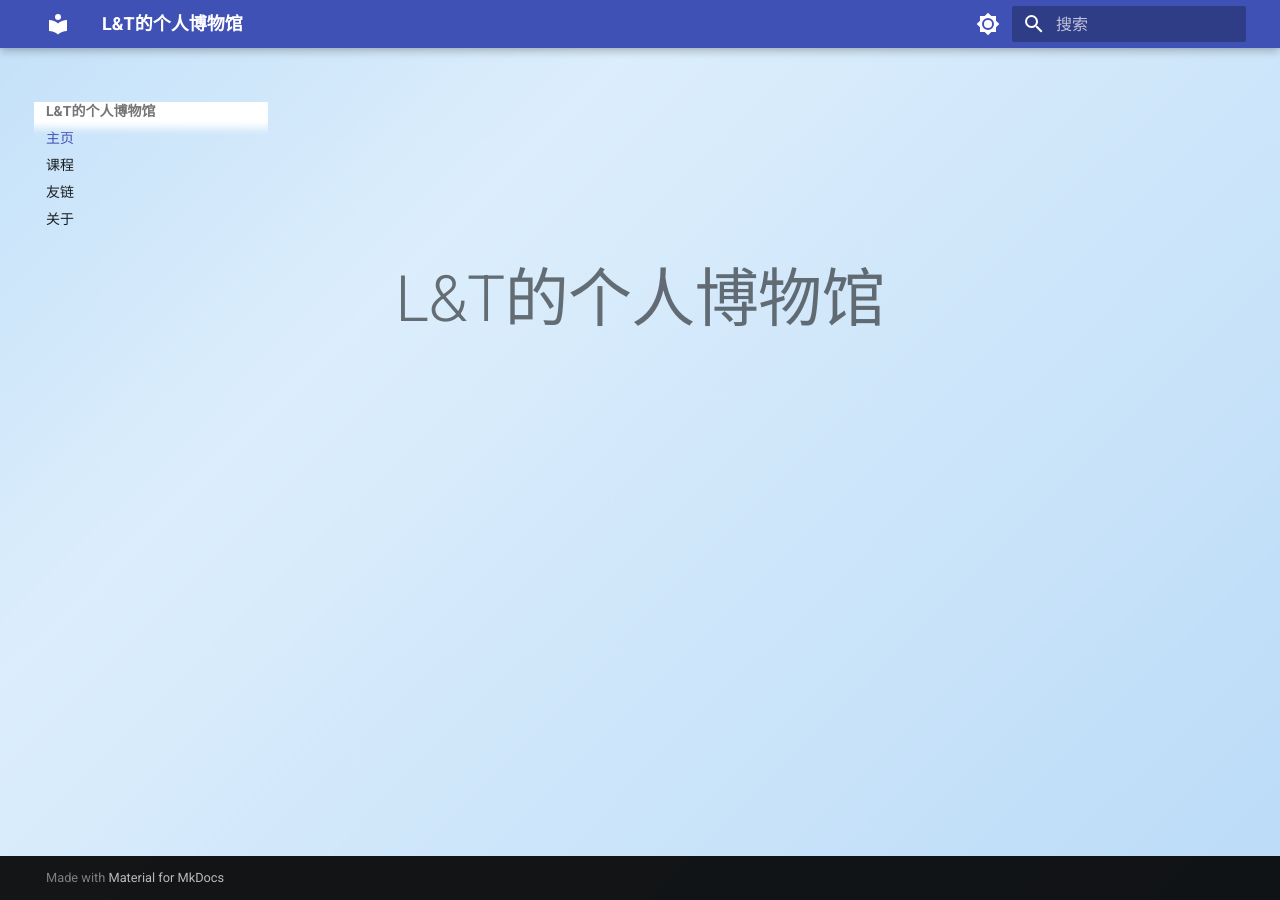
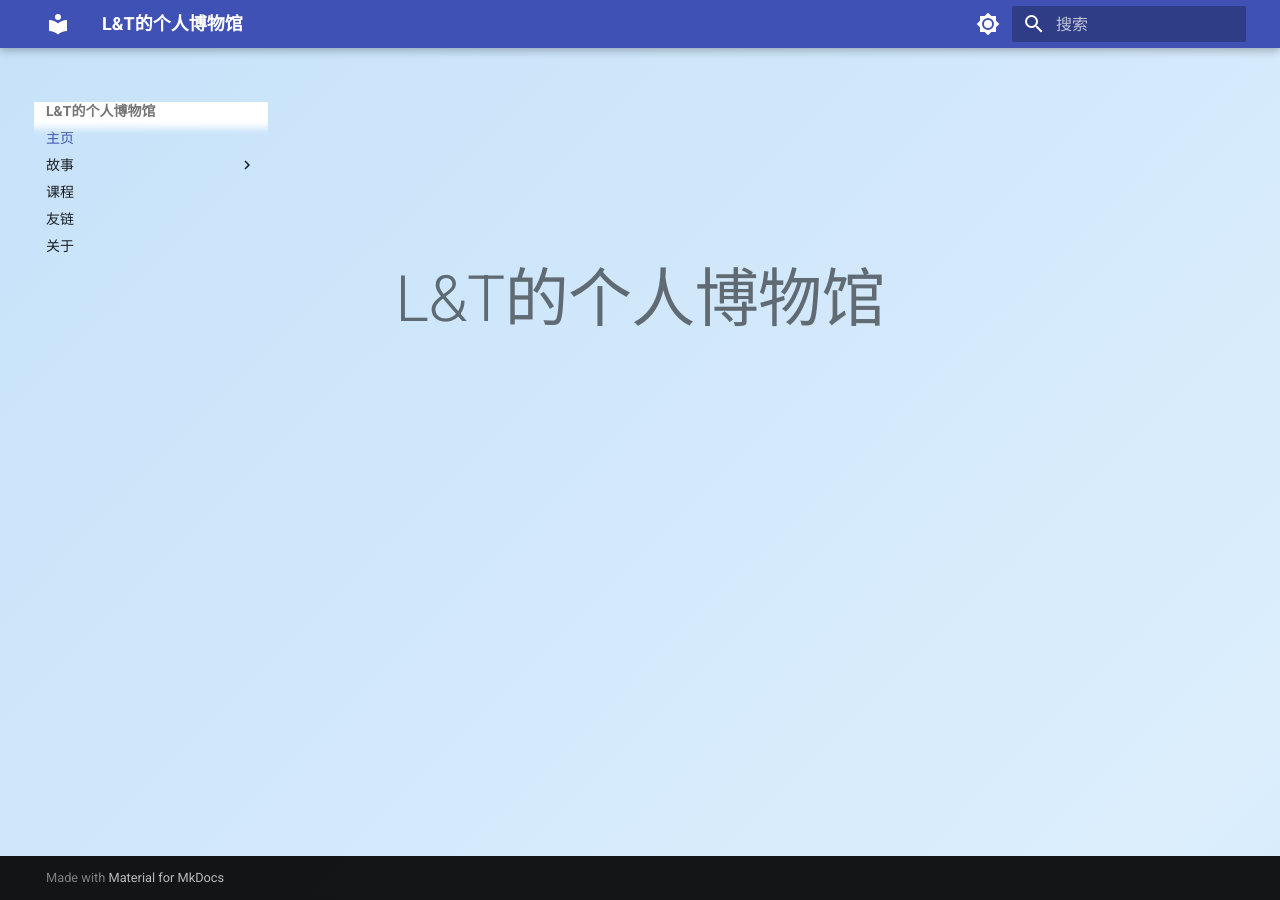
Before and after one commit to Aurashu/Aurashu.github.io, an MkDocs documentation site: the page built from docs/index.md, in a window 1280 px wide. Built offline with MkDocs 1.6.1 and Material for MkDocs 9.7.7, drawn with Linux system fonts in a browser that asks for light colours.

Commit message:
update some details

```diff
--- a/docs/stylesheets/extra.css
+++ b/docs/stylesheets/extra.css
@@ -1,5 +1,5 @@
 /* 首页流水渐变背景（浅蓝色为主）
-   使用 transform 动画（GPU 合成），避免 background-position 动画导致的卡顿 */
+   背景放大到 400%，让背景位置动画呈现连续"流动"的视觉效果 */
 body::before {
     content: '';
     position: fixed;
@@ -8,12 +8,13 @@
     width: 200%;
     height: 200%;
     z-index: -1;
-    background: linear-gradient(-45deg, #9cc9f2, #bcdcf8, #dceefc, #a8d2f6);
-    animation: gradientFlow 18s ease-in-out infinite;
+    background: linear-gradient(-45deg, #7cb9ee, #a8d2f6, #dceefc, #bcdcf8, #9cc9f2, #e3f2fd, #7cb9ee);
+    background-size: 400% 400%;
+    animation: gradientFlow 22s ease infinite;
 }
 
 @keyframes gradientFlow {
-    0% { transform: translate(0, 0); }
-    50% { transform: translate(15%, 7.5%); }
-    100% { transform: translate(0, 0); }
+    0% { background-position: 0% 50%; }
+    50% { background-position: 100% 50%; }
+    100% { background-position: 0% 50%; }
 }
--- a/mkdocs.yml
+++ b/mkdocs.yml
@@ -23,6 +23,11 @@
 
 nav:
   - 主页: index.md
+  - 故事:
+      - 故事列表: story/index.md
+      - 老公说，我宁愿死，也不想让她看见我现在的样子！: story/老公说，我宁愿死，也不想让她看见我现在的样子！.md
+      - 嫁给林昭的第七年，看九三阅兵，我和孩子们哭的像傻子！: story/嫁给林昭的第七年，看九三阅兵，我和孩子们哭的像傻子！.md
+      - 男友瞒着我去相亲，是县长介绍的，然后我给女儿取名叫“慢慢”！: story/男友瞒着我去相亲，是县长介绍的，然后我给女儿取名叫“慢慢”！.md
   - 课程: course/index.md
   - 友链: friends/index.md
   - 关于: about/index.md
```
Also changed, not shown: docs/about/index.md (+1 -1 lines), docs/story/index.md (added, +16 -0 lines).
